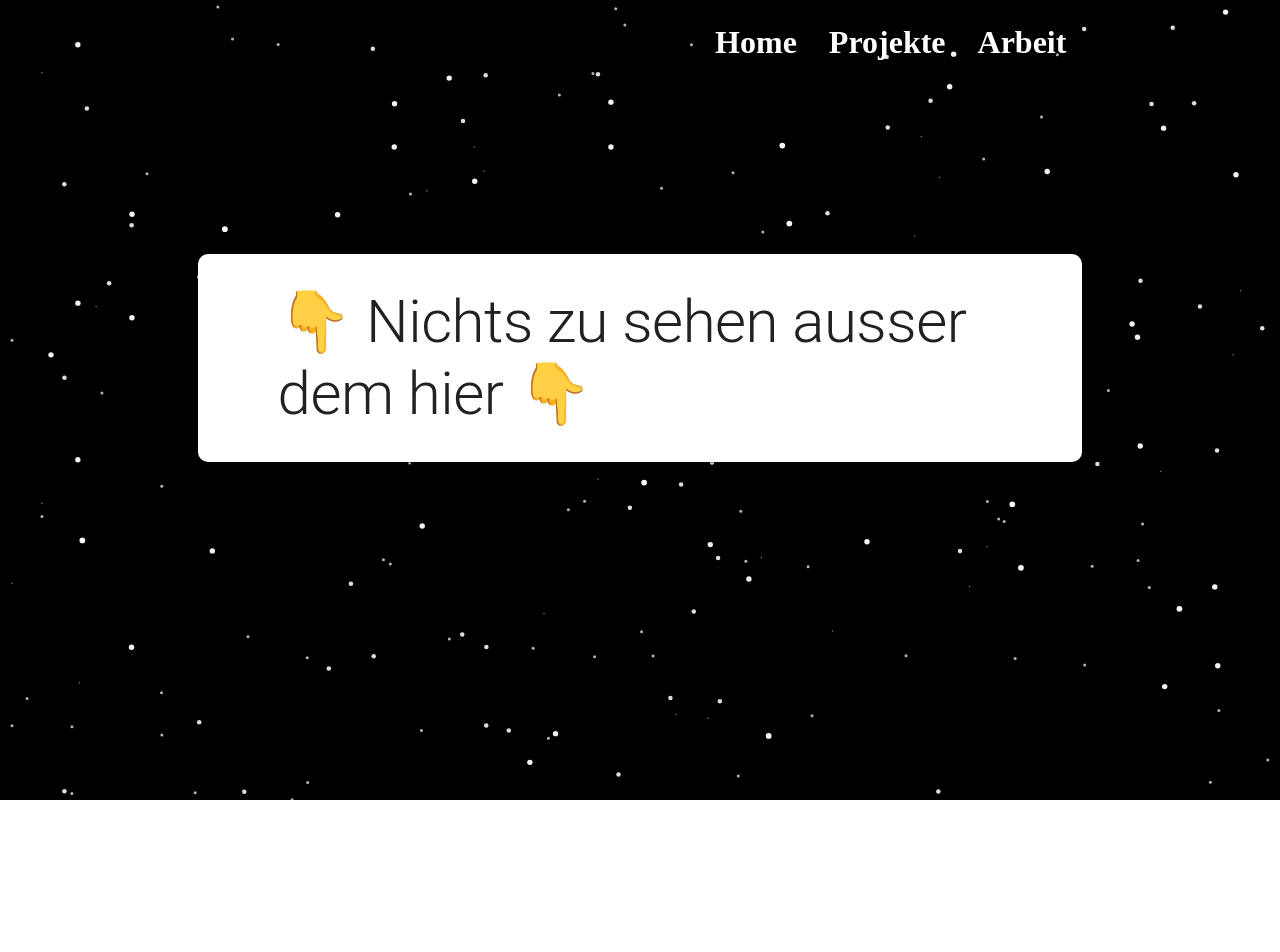
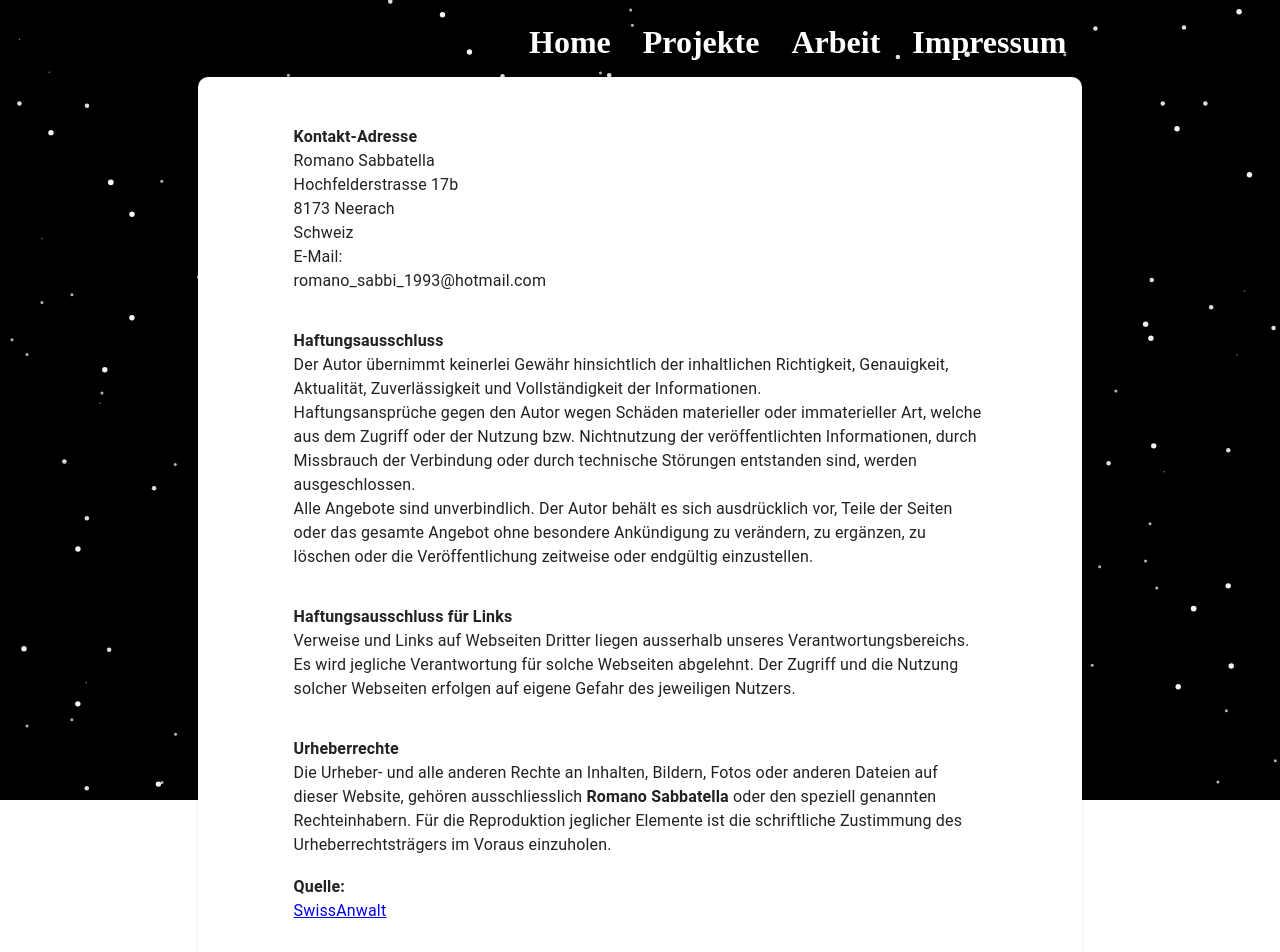
Before and after one commit to fullyonline/portfolio, a React (Create React App) app: page /impressum in a window 1280 px wide. Shown: the top 952 px of the page. Before the commit the page ends 800 px from the top, so only its background shows below. Built offline with nearby package versions, Linux system fonts and the light colour scheme.

Commit message:
added impressum

```diff
--- a/src/App.tsx
+++ b/src/App.tsx
@@ -7,6 +7,7 @@ import { Projects } from './components/Projects';
 import { NoMatch } from './components/NoMatch';
 import { Box } from '@mui/material';
 import { Work } from './components/Work';
+import { Impressum } from './components/Impressum';
 
 function App() {
     return (
@@ -17,6 +18,7 @@ function App() {
                         <Route index element={<Home />} />
                         <Route path="projects" element={<Projects />} />
                         <Route path="work" element={<Work />} />
+                        <Route path="impressum" element={<Impressum />} />
                         <Route path="*" element={<NoMatch />} />
                     </Route>
                 </Routes>
--- a/src/Layout.tsx
+++ b/src/Layout.tsx
@@ -25,6 +25,9 @@ export function Layout(): JSX.Element {
                     <Link className={linkCssClass} to="/work">
                         Arbeit
                     </Link>
+                    <Link className={linkCssClass} to="/impressum">
+                        Impressum
+                    </Link>
                 </Box>
                 <Particles id="tsparticles" init={particlesInit} options={particleOptions as any} />
                 <Outlet />
--- /dev/null
+++ b/src/components/Impressum.tsx
@@ -0,0 +1,80 @@
+import React from 'react';
+import { flexbox, fullWidth, innerFlexboxLeft } from '../styles/styles';
+import { Box, Card, CardContent, Typography } from '@mui/material';
+
+export function Impressum(): JSX.Element {
+    return (
+        <Box className={flexbox}>
+            <Card className={fullWidth}>
+                <CardContent className={innerFlexboxLeft}>
+                    <Typography>
+                        <strong>Kontakt-Adresse</strong>
+                    </Typography>
+                    <Typography>
+                        Romano Sabbatella
+                        <br />
+                        Hochfelderstrasse 17b
+                        <br />
+                        8173 Neerach
+                        <br />
+                        Schweiz
+                    </Typography>
+                    <Typography>
+                        E-Mail:
+                        <br />
+                        romano_sabbi_1993@hotmail.com
+                    </Typography>
+                    <br />
+                    <br />
+                    <Typography>
+                        <strong>Haftungsausschluss</strong>
+                    </Typography>
+                    <Typography>
+                        Der Autor &uuml;bernimmt keinerlei Gew&auml;hr hinsichtlich der inhaltlichen Richtigkeit,
+                        Genauigkeit, Aktualit&auml;t, Zuverl&auml;ssigkeit und Vollst&auml;ndigkeit der Informationen.
+                    </Typography>
+                    <Typography>
+                        Haftungsanspr&uuml;che gegen den Autor wegen Sch&auml;den materieller oder immaterieller Art,
+                        welche aus dem Zugriff oder der Nutzung bzw. Nichtnutzung der ver&ouml;ffentlichten
+                        Informationen, durch Missbrauch der Verbindung oder durch technische St&ouml;rungen entstanden
+                        sind, werden ausgeschlossen.
+                    </Typography>
+                    <Typography>
+                        Alle Angebote sind unverbindlich. Der Autor beh&auml;lt es sich ausdr&uuml;cklich vor, Teile der
+                        Seiten oder das gesamte Angebot ohne besondere Ank&uuml;ndigung zu ver&auml;ndern, zu
+                        erg&auml;nzen, zu l&ouml;schen oder die Ver&ouml;ffentlichung zeitweise oder endg&uuml;ltig
+                        einzustellen.
+                    </Typography>
+                    <br />
+                    <br />
+                    <Typography>
+                        <strong>Haftungsausschluss f&uuml;r Links</strong>
+                    </Typography>
+                    <Typography>
+                        Verweise und Links auf Webseiten Dritter liegen ausserhalb unseres Verantwortungsbereichs. Es
+                        wird jegliche Verantwortung f&uuml;r solche Webseiten abgelehnt. Der Zugriff und die Nutzung
+                        solcher Webseiten erfolgen auf eigene Gefahr des jeweiligen Nutzers.
+                    </Typography>
+                    <br />
+                    <br />
+                    <Typography>
+                        <strong>Urheberrechte</strong>
+                    </Typography>
+                    <Typography>
+                        Die Urheber- und alle anderen Rechte an Inhalten, Bildern, Fotos oder anderen Dateien auf dieser
+                        Website, geh&ouml;ren ausschliesslich <strong>Romano Sabbatella</strong> oder den speziell
+                        genannten Rechteinhabern. F&uuml;r die Reproduktion jeglicher Elemente ist die schriftliche
+                        Zustimmung des Urheberrechtstr&auml;gers im Voraus einzuholen.
+                    </Typography>
+                    <br />
+                    <Typography>
+                        <strong>Quelle:</strong>
+                    </Typography>
+                    <a href="https://www.swissanwalt.ch" target="_blank" rel="noopener noreferrer">
+                        <Typography>SwissAnwalt</Typography>
+                    </a>
+                </CardContent>
+            </Card>
+        </Box>
+    );
+}
--- a/src/styles/styles.ts
+++ b/src/styles/styles.ts
@@ -27,13 +27,36 @@ export const innerFlexbox = css`
     align-items: center;
 `;
 
+export const innerFlexboxLeft = css`
+    display: flex;
+    flex-flow: column wrap;
+    align-content: flex-start;
+    align-items: flex-start;
+`;
+
 export const portrait = css`
     border-radius: 50%;
     width: 20%;
 `;
 
-export const githubLogo = css`
+export const imageWidth2 = css`
     width: 2rem;
+`;
+
+export const imageWidth3 = css`
+    width: 2.5rem;
+`;
+
+export const mt1 = css`
+    margin-top: 1rem;
+`;
+
+export const pl1 = css`
+    padding-left: 0.5rem;
+`;
+
+export const pr1 = css`
+    padding-right: 0.5rem;
 `;
 
 export const linkCssClass = css`
```
